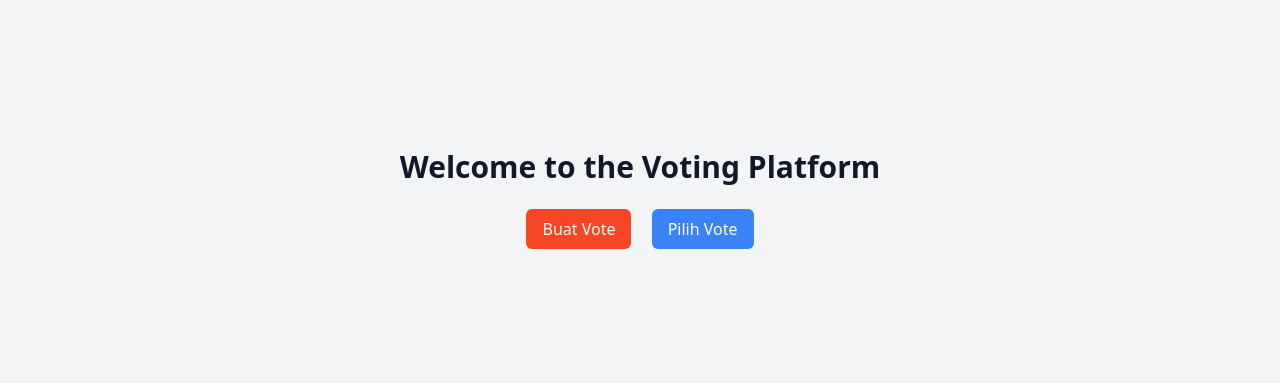
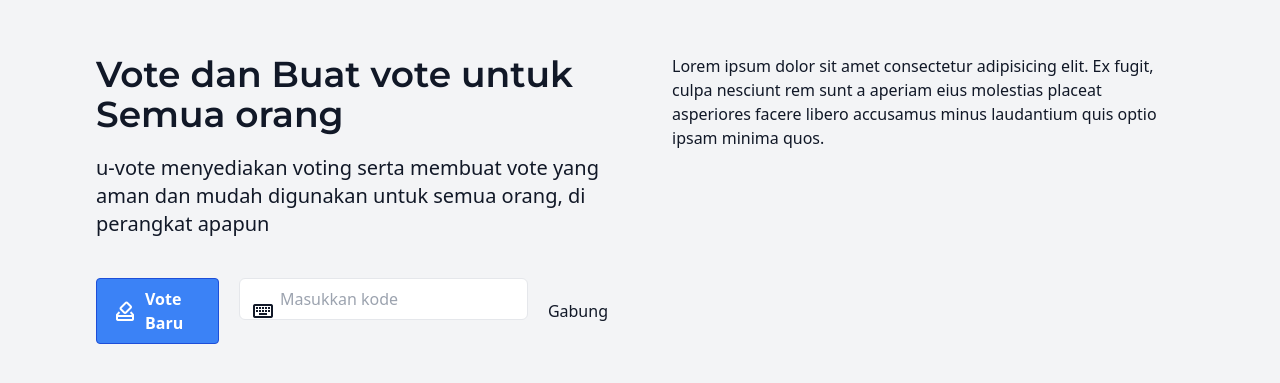
Before and after one commit to ulbithebest/u-vote, a website: page view/homepage.html in a window 1280 px wide. Shown: the part 201-584 px from the top of the page. Drawn offline with nearby package versions, Linux system fonts and the light colour scheme.

Commit message:
add newhomepage

```diff
--- a/view/homepage.html
+++ b/view/homepage.html
@@ -1,8 +1,8 @@
 <!DOCTYPE html>
 <html lang="en">
-<head>
-    <meta charset="UTF-8">
-    <meta name="viewport" content="width=device-width, initial-scale=1.0">
+  <head>
+    <meta charset="UTF-8" />
+    <meta name="viewport" content="width=device-width, initial-scale=1.0" />
     <title>Homepage</title>
     <script src="https://cdn.tailwindcss.com"></script>
     <link
@@ -13,21 +13,55 @@
       rel="stylesheet"
       href="https://cdn.jsdelivr.net/npm/bootstrap-icons@1.7.2/font/bootstrap-icons.css"
     />
-</head>
-<body class="font-sans text-gray-900 antialiased bg-gray-100">
-    <div class="min-h-screen flex flex-col items-center justify-center">
-      <h1 class="text-3xl font-bold mb-6">Welcome to the Voting Platform</h1>
-      <div class="space-x-4">
-        <button
-          class="px-4 py-2 bg-[#f84525] text-white rounded-md hover:bg-red-800 focus:outline-none focus:ring-2 focus:ring-indigo-500 focus:ring-offset-2 transition ease-in-out duration-150"
-        >
-          Buat Vote
-        </button>
-        <button
-          class="px-4 py-2 bg-blue-500 text-white rounded-md hover:bg-blue-700 focus:outline-none focus:ring-2 focus:ring-indigo-500 focus:ring-offset-2 transition ease-in-out duration-150"
-        >
-          Pilih Vote
-        </button>
+    <link
+      rel="stylesheet"
+      href="https://fonts.googleapis.com/css2?family=Material+Symbols+Outlined:opsz,wght,FILL,GRAD@24,400,0,0"
+    />
+    <link rel="preconnect" href="https://fonts.googleapis.com" />
+    <link rel="preconnect" href="https://fonts.gstatic.com" crossorigin />
+    <link
+      href="https://fonts.googleapis.com/css2?family=Montserrat:ital,wght@0,100..900;1,100..900&family=Poppins:wght@300&family=Readex+Pro:wght@200;300;400;500;600;700&display=swap"
+      rel="stylesheet"
+    />
+  </head>
+  <body
+    class="mx-16 font-sans text-gray-900 antialiased bg-gray-100 min-h-screen flex items-center justify-center"
+  >
+    <div class="grid grid-cols-2">
+      <div class="m-8">
+        <h1 class="text-4xl mb-5" style="font-family: 'Montserrat', sans-serif; font-weight: 600;">Vote dan Buat vote untuk Semua orang</h1>
+        <p class="text-xl mb-10">
+          u-vote menyediakan voting serta membuat vote yang<br>aman dan mudah
+          digunakan untuk semua orang, di<br>perangkat apapun
+        </p>
+        <div class="flex">
+          <a
+            href="#"
+            class="bg-blue-500 hover:bg-blue-700 text-white font-bold py-2 px-4 border border-blue-700 rounded flex items-center p-4"
+          >
+            <span class="material-symbols-outlined mr-2"> how_to_vote </span>
+            Vote Baru
+          </a>
+          <div class="relative ml-5">
+            <input
+              class="pl-10 pr-4 py-2 border rounded-md focus:outline-none focus:border-blue-500"
+              type="text"
+              placeholder="Masukkan kode"
+            />
+            <div class="absolute inset-y-0 left-0 flex items-center pl-3">
+              <span class="material-symbols-outlined"> keyboard </span>
+            </div>
+          </div>
+
+          <div class="flex items-center ml-5">
+            <a href="#">Gabung</a>
+          </div>
+        </div>
+      </div>
+      <div class="m-8">
+        Lorem ipsum dolor sit amet consectetur adipisicing elit. Ex fugit, culpa
+        nesciunt rem sunt a aperiam eius molestias placeat asperiores facere
+        libero accusamus minus laudantium quis optio ipsam minima quos.
       </div>
     </div>
   </body>
```
Also changed, not shown: dist/output.css.
